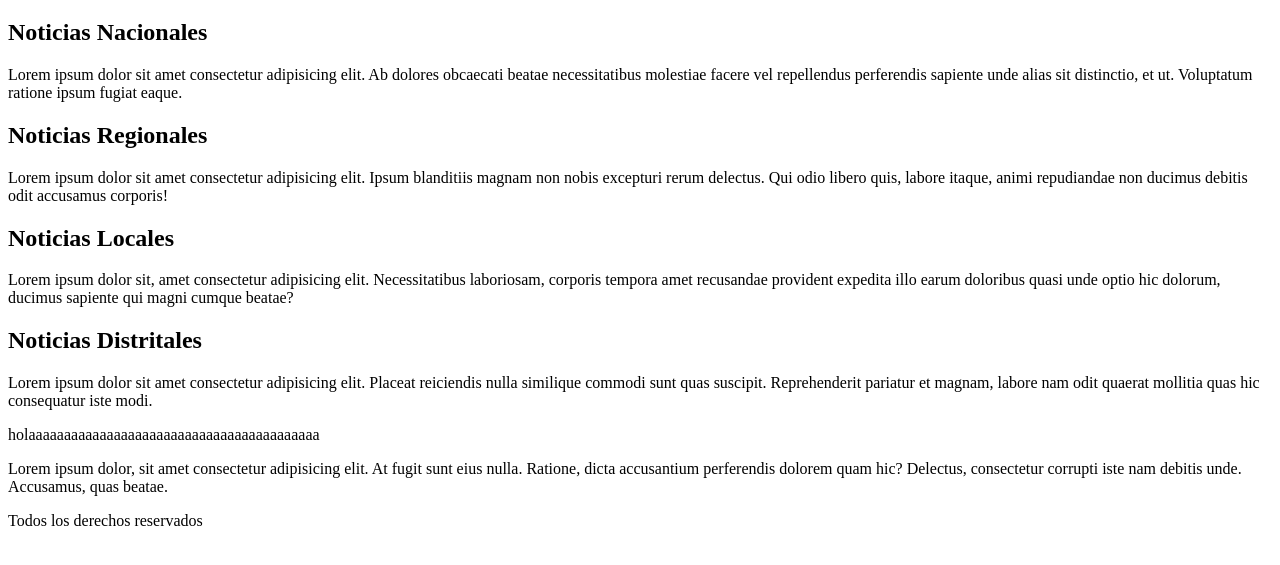
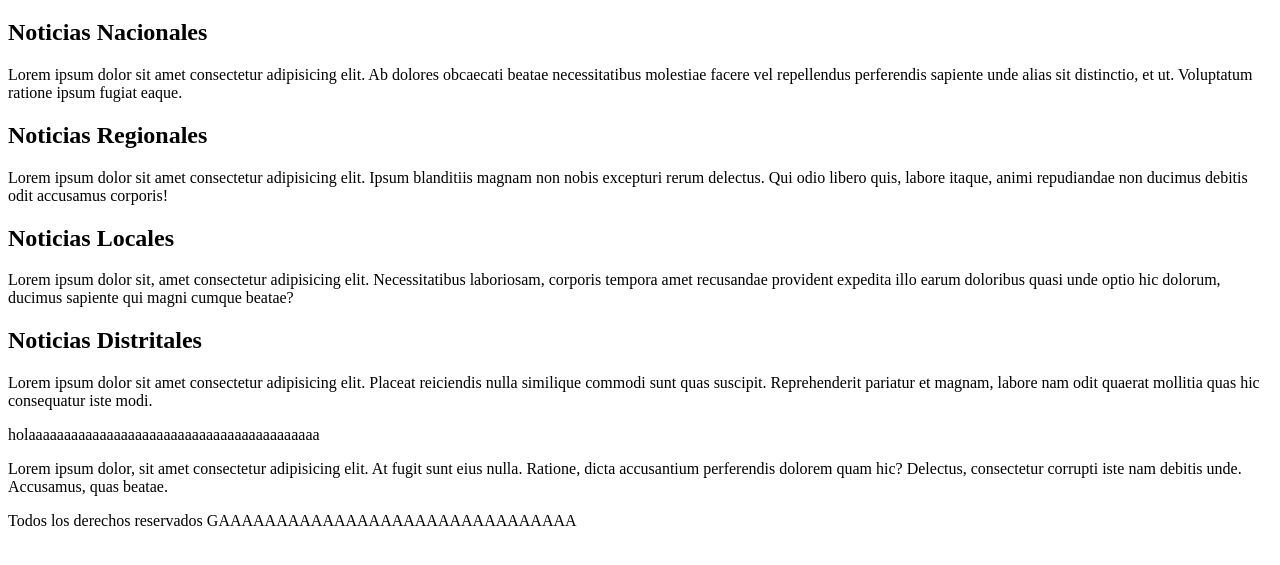
Before and after one commit to DafneyMiyashiro04/Web2025unamad, a plain HTML site: page Web2025unamad_backup/semana01/index.html in a window 1280 px wide. Shown: the part 163-728 px from the top of the page. Drawn offline with Linux system fonts and the light colour scheme.

Commit message:
pruebaaaaaa

```diff
--- a/Web2025unamad_backup/semana01/index.html
+++ b/Web2025unamad_backup/semana01/index.html
@@ -47,5 +47,6 @@
 </body>
 <footer>
     Todos los derechos reservados
+    GAAAAAAAAAAAAAAAAAAAAAAAAAAAAAAA
 </footer>
 </html>
```
